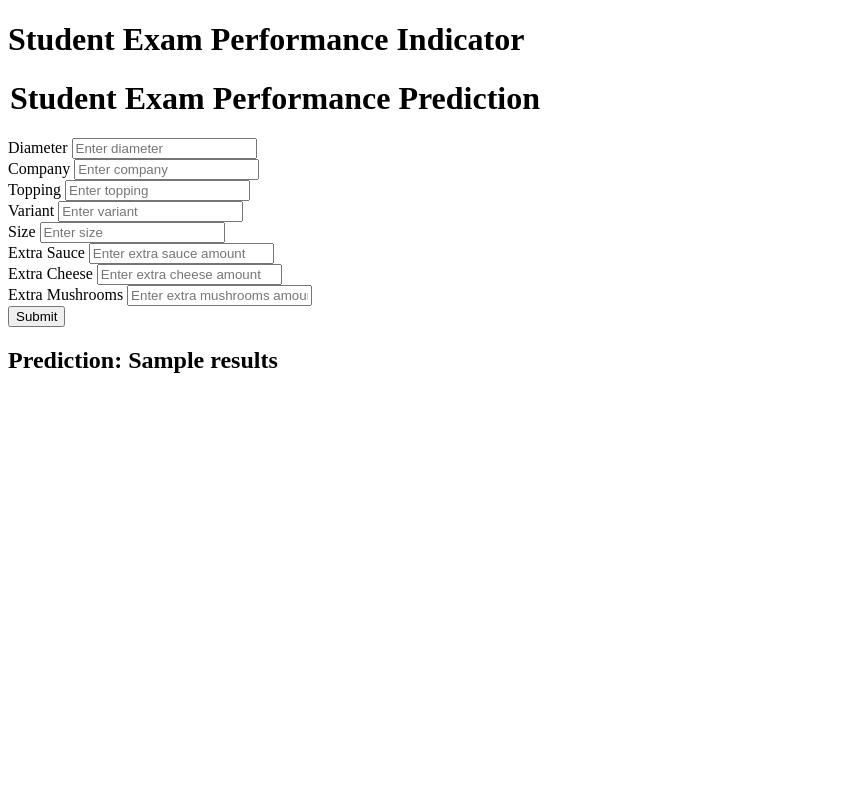
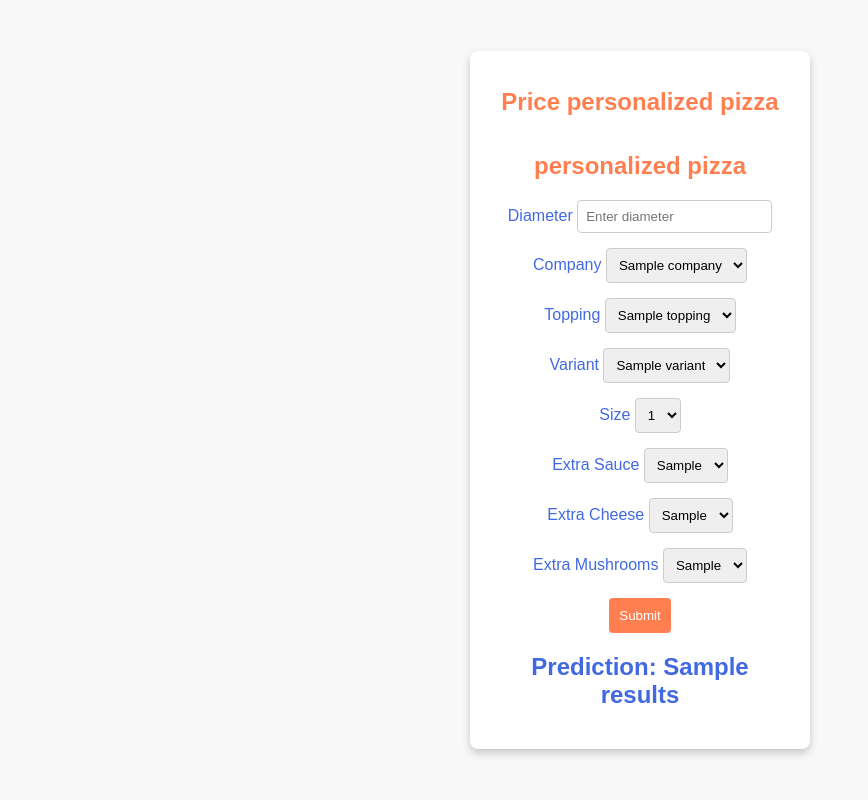
Before and after one commit to RiemanNClav/PizzaPredictionMLOps, a Flask app: template templates/home.html in a window 1280 px wide. Shown: the whole page, without its empty margins (0-868 px from the left). Run offline with Flask 3, Linux system fonts and the light colour scheme; the template is opened without the code that fills it: most values are stand-ins (such as "Sample title", 1, 10 or a date in 2020).

Commit message:
modified app.py and home.html

```diff
--- a/app.py
+++ b/app.py
@@ -1,27 +1,43 @@
-
-from flask import Flask,request,render_template
+from flask import Flask, request, render_template
 import numpy as np
 import pandas as pd
 
+from src.pipeline.predict_pipeline import CustomData, PredictPipeline
 
-from src.pipeline.predict_pipeline import CustomData,PredictPipeline
+application = Flask(__name__)
+app = application
 
-application=Flask(__name__)
+# Cargar el conjunto de datos (ajusta el nombre del archivo o la ruta según tu caso)
+df = pd.read_csv('artifacts/train.csv')
 
-app=application
+# Obtener valores únicos de las categorías
+companies = df['company'].unique()
+toppings = df['topping'].unique()
+variants = df['variant'].unique()
+sizes = df['size'].unique()
+extra_sauces = df['extra_sauce'].unique()
+extra_cheeses = df['extra_cheese'].unique()
+extra_mushrooms = df['extra_mushrooms'].unique()
 
-## Route for a home page
-
+# Ruta para la página de inicio
 @app.route('/')
 def index():
     return render_template('index.html')
 
-@app.route('/predictdata',methods=['GET','POST'])
+# Ruta para predecir datos
+@app.route('/predictdata', methods=['GET', 'POST'])
 def predict_datapoint():
-    if request.method=='GET':
-        return render_template('home.html')
+    if request.method == 'GET':
+        return render_template('home.html',
+                               companies=companies,
+                               toppings=toppings,
+                               variants=variants,
+                               sizes=sizes,
+                               extra_sauces=extra_sauces,
+                               extra_cheeses=extra_cheeses,
+                               extra_mushrooms=extra_mushrooms)
     else:
-        data=CustomData(
+        data = CustomData(
             diameter=float(request.form.get('diameter')),
             company=request.form.get('company'),
             topping=request.form.get('topping'),
@@ -30,19 +46,24 @@ def predict_datapoint():
             extra_sauce=request.form.get('extra_sauce'),
             extra_cheese=request.form.get('extra_cheese'),
             extra_mushrooms=request.form.get('extra_mushrooms')
-
-
         )
-        pred_df=data.get_data_as_data_frame()
+        pred_df = data.get_data_as_data_frame()
         print(pred_df)
         print("Before Prediction")
 
-        predict_pipeline=PredictPipeline()
+        predict_pipeline = PredictPipeline()
         print("Mid Prediction")
-        results=predict_pipeline.predict(pred_df)
-        print("after Prediction")
-        return render_template('home.html',results=results[0])
+        results = predict_pipeline.predict(pred_df)
+        print("After Prediction")
+        return render_template('home.html',
+                               results=results[0],
+                               companies=companies,
+                               toppings=toppings,
+                               variants=variants,
+                               sizes=sizes,
+                               extra_sauces=extra_sauces,
+                               extra_cheeses=extra_cheeses,
+                               extra_mushrooms=extra_mushrooms)
 
-
-if __name__=="__main__":
+if __name__ == "__main__":
     app.run(host="0.0.0.0")
--- a/templates/home.html
+++ b/templates/home.html
@@ -1,16 +1,87 @@
 <!DOCTYPE html>
 <html>
 <head>
-    <title>Student Exam Performance Indicator</title>
-    <!-- Añade tus estilos aquí si los necesitas -->
+    <title>Pizza Prices</title>
+    <style>
+        body {
+            font-family: Arial, sans-serif;
+            background-color: #f8f8f8;
+            margin: 0;
+            padding: 0;
+            display: flex;
+            justify-content: center;
+            align-items: center;
+            height: 100vh;
+        }
+
+        .login {
+            background-color: #fff;
+            border-radius: 8px;
+            box-shadow: 0 4px 8px rgba(0, 0, 0, 0.2);
+            padding: 20px;
+            width: 300px;
+            text-align: center;
+        }
+
+        h1 {
+            color: #ff7f50; /* Naranja */
+            margin-bottom: 20px;
+            font-size: 24px;
+        }
+
+        form {
+            display: flex;
+            flex-direction: column;
+        }
+
+        .form-label {
+            text-align: left;
+            margin-bottom: 5px;
+            color: #4169e1; /* Azul */
+        }
+
+        .form-control {
+            padding: 8px;
+            margin-bottom: 15px;
+            border-radius: 4px;
+            border: 1px solid #ccc;
+        }
+
+        .btn {
+            background-color: #ff7f50; /* Naranja */
+            color: white;
+            padding: 10px;
+            border: none;
+            border-radius: 4px;
+            cursor: pointer;
+        }
+
+        .btn:hover {
+            background-color: #ff6347; /* Naranja más oscuro */
+        }
+
+        select {
+            height: 35px;
+            border-radius: 4px;
+            border: 1px solid #ccc;
+            margin-bottom: 15px;
+            padding: 5px;
+            overflow-y: auto; /* Habilita el scroll vertical */
+        }
+
+        h2 {
+            color: #4169e1; /* Azul */
+            margin-top: 20px;
+        }
+    </style>
 </head>
 <body>
     <div class="login">
-        <h1>Student Exam Performance Indicator</h1>
+        <h1>Price personalized pizza</h1>
 
         <form action="{{ url_for('predict_datapoint') }}" method="post">
             <h1>
-                <legend>Student Exam Performance Prediction</legend>
+                <legend>personalized pizza</legend>
             </h1>
             <div class="mb-3">
                 <label class="form-label">Diameter</label>
@@ -18,34 +89,62 @@
             </div>
             <div class="mb-3">
                 <label class="form-label">Company</label>
-                <input class="form-control" type="text" name="company" placeholder="Enter company" required />
+                <select class="form-control" name="company" required>
+                    {% for company in companies %}
+                        <option value="{{ company }}">{{ company }}</option>
+                    {% endfor %}
+                </select>
             </div>
             <div class="mb-3">
                 <label class="form-label">Topping</label>
-                <input class="form-control" type="text" name="topping" placeholder="Enter topping" required />
+                <select class="form-control" name="topping" required>
+                    {% for topping in toppings %}
+                        <option value="{{ topping }}">{{ topping }}</option>
+                    {% endfor %}
+                </select>
             </div>
             <div class="mb-3">
                 <label class="form-label">Variant</label>
-                <input class="form-control" type="text" name="variant" placeholder="Enter variant" required />
+                <select class="form-control" name="variant" required>
+                    {% for variant in variants %}
+                        <option value="{{ variant }}">{{ variant }}</option>
+                    {% endfor %}
+                </select>
             </div>
             <div class="mb-3">
                 <label class="form-label">Size</label>
-                <input class="form-control" type="text" name="size" placeholder="Enter size" required />
+                <select class="form-control" name="size" required>
+                    {% for size in sizes %}
+                        <option value="{{ size }}">{{ size }}</option>
+                    {% endfor %}
+                </select>
             </div>
             <div class="mb-3">
                 <label class="form-label">Extra Sauce</label>
-                <input class="form-control" type="text" name="extra_sauce" placeholder="Enter extra sauce amount" required />
+                <select class="form-control" name="extra_sauce" required>
+                    {% for extra_sauce in extra_sauces %}
+                        <option value="{{ extra_sauce }}">{{ extra_sauce }}</option>
+                    {% endfor %}
+                </select>
             </div>
             <div class="mb-3">
                 <label class="form-label">Extra Cheese</label>
-                <input class="form-control" type="text" name="extra_cheese" placeholder="Enter extra cheese amount" required />
+                <select class="form-control" name="extra_cheese" required>
+                    {% for extra_cheese in extra_cheeses %}
+                        <option value="{{ extra_cheese }}">{{ extra_cheese }}</option>
+                    {% endfor %}
+                </select>
             </div>
             <div class="mb-3">
                 <label class="form-label">Extra Mushrooms</label>
-                <input class="form-control" type="text" name="extra_mushrooms" placeholder="Enter extra mushrooms amount" required />
+                <select class="form-control" name="extra_mushrooms" required>
+                    {% for extra_mushroom in extra_mushrooms %}
+                        <option value="{{ extra_mushroom }}">{{ extra_mushroom }}</option>
+                    {% endfor %}
+                </select>
             </div>
             <div class="mb-3">
-                <input class="btn btn-primary" type="submit" value="Submit" />
+                <input class="btn" type="submit" value="Submit" />
             </div>
         </form>
 
```
